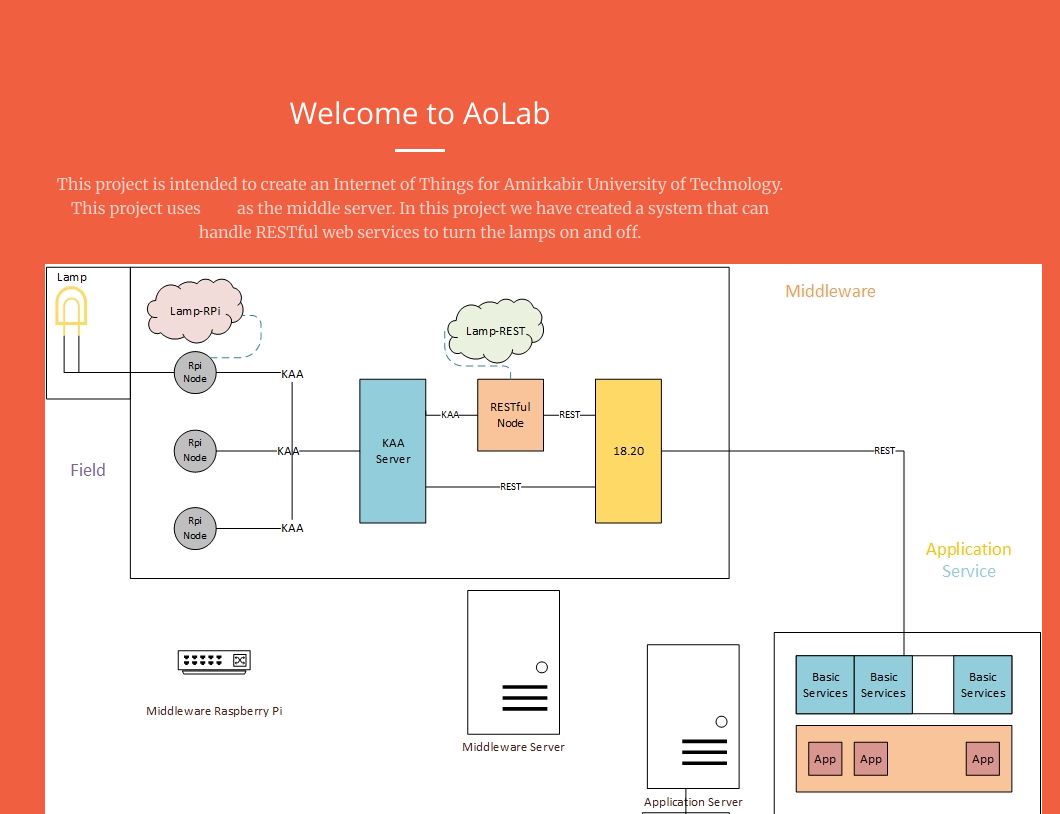
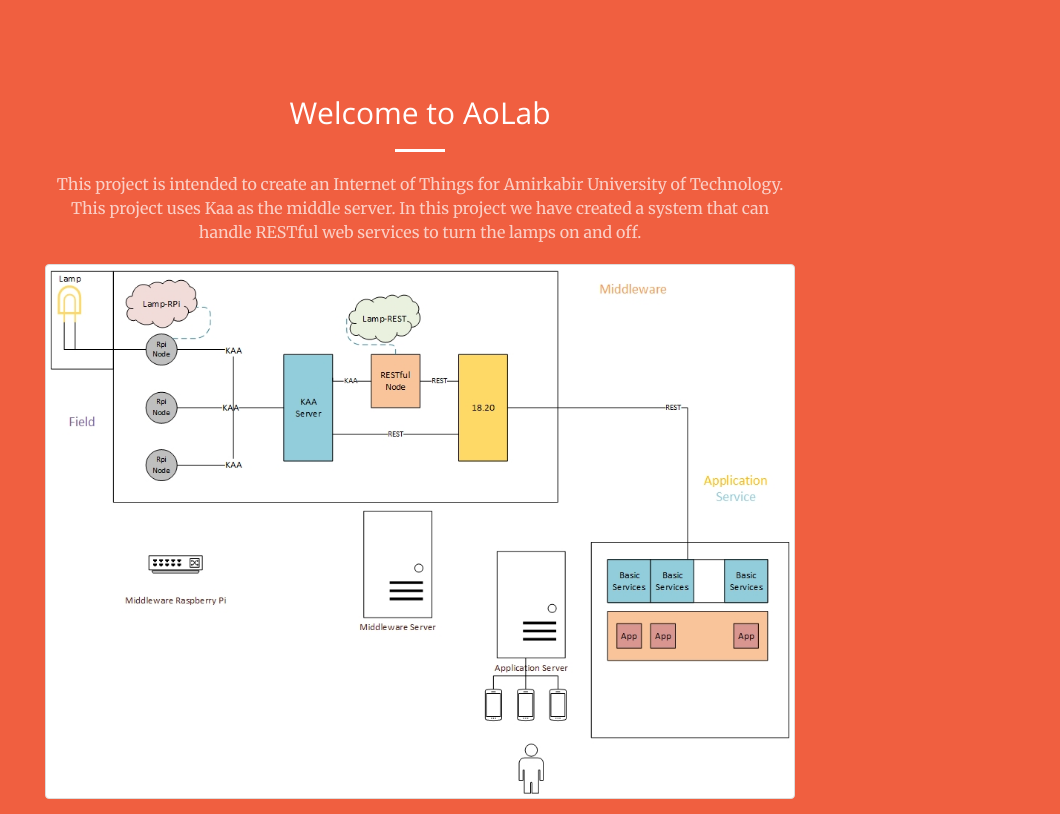
Before and after one commit to AoLab/AoLab.github.io, a Jekyll site: the page built from index.html, in a window 1280 px wide and 900 px high, scrolled down 818 px, cut to the strip 86-900 px from the top of the window. Shown: the whole strip, without its empty margins (220-1280 px from the left). Built offline with Jekyll 4.4.1, drawn with Linux system fonts in a browser that asks for light colours.

Commit message:
Introduction was completed.

```diff
--- a/_includes/introduction.html
+++ b/_includes/introduction.html
@@ -6,10 +6,10 @@
 				<hr class="light">
 				<p class="text-faded">
 				This project is intended to create an Internet of Things for Amirkabir University of Technology.
-				This project uses <a href="https://kaaproject.org">Kaa</a> as the middle server.
+				This project uses Kaa as the middle server.
 				In this project we have created a system that can handle RESTful web services to turn the lamps on and off.
 				</p>
-				<img src="documentation/architecture/architecture-Main.jpg" />
+				<img class="img-responsive img-thumbnail" src="documentation/architecture/architecture-Main.jpg" />
 			</div>
 		</div>
 	</div>
```
